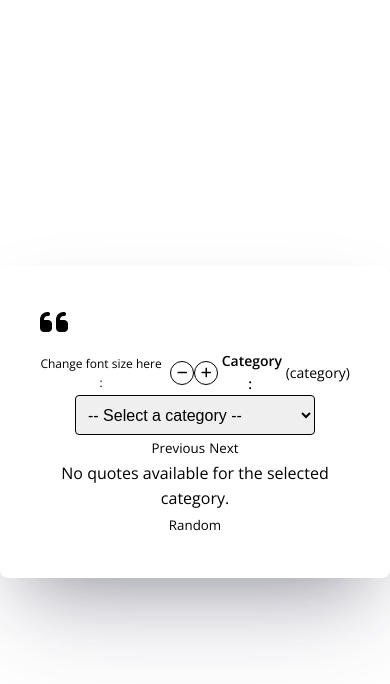
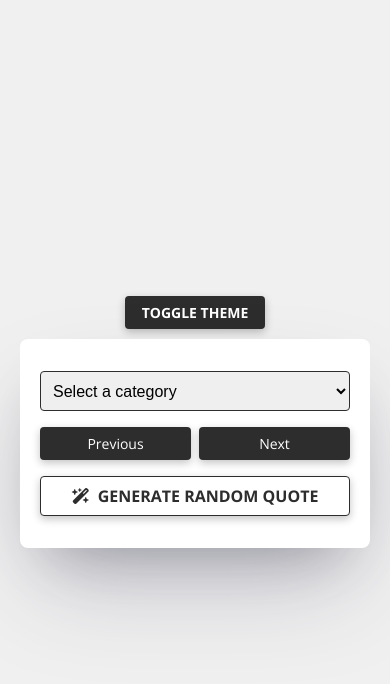
Before and after one commit to prabinmagar/random-quote-generator, a plain HTML site: page index.html in a window 390 px wide. Both pictures are taken after a click on the button "Previous". Drawn offline with nearby package versions, Linux system fonts and the light colour scheme.

Commit message:
Stylings & theme mode feature added

```diff
--- a/assets/css/main.css
+++ b/assets/css/main.css
@@ -1,9 +1,16 @@
 :root {
-  --default-black: #000000;
+  --default-black: #2d2d2d;
   --default-white: #ffffff;
+  --bg-color: #f0f0f0;
   /* font stack */
   --font-open-sans: "Open Sans", sans-serif;
   --transition: all 300ms ease-in-out;
+}
+
+.dark-mode {
+  --default-white: #2d2d2d;
+  --default-black: #fff;
+  --bg-color: #000;
 }
 
 *,
@@ -15,7 +22,7 @@
 }
 
 body {
-  min-height: 100vh;
+  min-height: calc(100vh - 40px);
   height: 100%;
   display: flex;
   align-items: center;
@@ -25,6 +32,9 @@ body {
   font-weight: 400;
   line-height: 1.6;
   font-size: 16px;
+  background: var(--bg-color);
+  margin: 20px;
+  color: var(--default-black);
 }
 
 button {
@@ -33,6 +43,13 @@ button {
   border: 0;
   outline: 0;
   font-family: inherit;
+  text-align: center;
+  white-space: nowrap;
+  text-align: center;
+  vertical-align: middle;
+  display: inline-flex;
+  justify-content: center;
+  align-items: center;
 }
 
 select {
@@ -42,20 +59,24 @@ select {
   height: 40px;
   width: 240px;
   padding: 0 8px;
+  outline: 0;
 }
 
 /* FLEX UITLS */
-.d-flex{
+.d-flex {
   display: flex;
 }
-.align-items-center{
+.align-items-center {
   align-items: center;
 }
-.justify-content-center{
+.justify-content-center {
   justify-content: center;
 }
-.justify-content-between{
+.justify-content-between {
   justify-content: space-between;
+}
+.flex-column {
+  flex-direction: column;
 }
 
 /* FONT WEIGHTS */
@@ -80,7 +101,7 @@ select {
   font-size: 20px;
 }
 
-.page-wrapper{
+.page-wrapper {
   width: 100%;
 }
 
@@ -94,6 +115,7 @@ select {
   margin-right: auto;
   margin-left: auto;
   width: 100%;
+  background: var(--default-white);
 }
 
 #quote {
@@ -119,11 +141,132 @@ select {
   border-radius: 100%;
   font-size: 12px;
   transition: var(--transitions);
+  color: var(--default-black);
 }
 .font-btn:hover {
   background-color: var(--default-black);
   color: var(--default-white);
 }
-.font-size-btns{
+.font-size-btns {
   margin-left: 8px;
+  gap: 4px;
 }
+
+.navigate-btns {
+  margin: 16px 0;
+}
+.navigate-btns button {
+  background: var(--default-black);
+  border: 1px solid transparent;
+  font-size: 14px;
+  color: var(--default-white);
+  padding: 6px 16px;
+  display: inline-flex;
+  border-radius: 4px;
+  box-shadow: rgba(0, 0, 0, 0.24) 0px 3px 8px;
+}
+
+.navigate-btns button:hover {
+  background: var(--default-white);
+  color: var(--default-black);
+  border-color: var(--default-black);
+}
+
+#generate-btn {
+  margin-top: 12px;
+  background: var(--default-white);
+  border: 1px solid var(--default-black);
+  color: var(--default-black);
+  font-size: 16px;
+  padding: 8px 20px;
+  display: inline-flex;
+  align-items: center;
+  border-radius: 4px;
+  text-transform: uppercase;
+  font-weight: 700;
+  gap: 8px;
+  box-shadow: rgba(0, 0, 0, 0.24) 0px 3px 8px;
+}
+
+#message-box {
+  background: var(--default-black);
+  color: var(--default-white);
+  display: inline-flex;
+  border-radius: 4px;
+  padding: 4px 10px;
+  position: relative;
+  font-size: 12px;
+  display: none;
+}
+#message-box::after {
+  position: absolute;
+  top: 100%;
+  left: 50%;
+  content: "";
+  border-top: 10px solid var(--default-black);
+  border-right: 10px solid transparent;
+  border-left: 10px solid transparent;
+  transform: translateX(-50%);
+}
+
+.quote-author {
+  margin-bottom: 8px;
+  margin-top: 12px;
+  font-style: italic;
+  font-weight: 600;
+}
+
+#theme-btn {
+  background: var(--default-black);
+  gap: 4px;
+  text-transform: uppercase;
+  font-weight: 700;
+  color: var(--default-white);
+  border-radius: 4px;
+  font-size: 14px;
+  padding: 6px 16px;
+  display: inline-flex;
+  align-items: center;
+  border: 1px solid transparent;
+  box-shadow: rgba(0, 0, 0, 0.24) 0px 3px 8px;
+  margin-bottom: 10px;
+}
+
+.hide {
+  display: none;
+}
+
+@media (max-width: 576px) {
+  .quote-wrapper {
+    padding: 32px 20px;
+  }
+  select {
+    width: 100%;
+  }
+
+  #generate-btn {
+    width: 100%;
+    margin-top: 0;
+  }
+
+  .navigate-btns {
+    display: flex;
+    gap: 8px;
+  }
+  .navigate-btns button {
+    flex: 1;
+  }
+
+  .quote-text-misc {
+    gap: 8px;
+    flex-wrap: wrap;
+    justify-content: center;
+  }
+
+  #quote {
+    font-size: 16px;
+  }
+  .quote-text-wrapper i{
+    font-size: 20px;
+  }
+}
--- a/assets/js/main.js
+++ b/assets/js/main.js
@@ -12,8 +12,10 @@ const authorText = document.getElementById("author");
 const categoryText = document.getElementById("category");
 const categoriesDropdown = document.getElementById("categories-dropdown");
 const messageBox = document.getElementById("message-box");
-const decreaseFontBtn = document.getElementById('decrease-font-btn');
-const increaseFontBtn = document.getElementById('increase-font-btn');
+const decreaseFontBtn = document.getElementById("decrease-font-btn");
+const increaseFontBtn = document.getElementById("increase-font-btn");
+const quoteTextBlock = document.querySelector(".quote-text");
+const themeBtn = document.getElementById('theme-btn');
 
 async function fetchQuotesData() {
   try {
@@ -39,7 +41,7 @@ fetchQuotesData();
 const showCategoriesDropdown = () => {
   const categoriesSelect = document.createElement("select");
   const selectLabelOption = document.createElement("option");
-  selectLabelOption.textContent = "-- Select a category --";
+  selectLabelOption.textContent = "Select a category";
   selectLabelOption.value = "";
   selectLabelOption.selected = true;
   categoriesSelect.appendChild(selectLabelOption);
@@ -49,6 +51,7 @@ const showCategoriesDropdown = () => {
     categoryOption.textContent = category;
     categoryOption.value = category;
     categoriesSelect.appendChild(categoryOption);
+    quoteTextBlock.classList.add("hide");
   });
 
   categoriesSelect.addEventListener("change", (event) => {
@@ -60,6 +63,7 @@ const showCategoriesDropdown = () => {
       authorText.textContent = "";
       categoryText.textContent = "";
       messageBox.textContent = "";
+      quoteTextBlock.classList.add("hide");
     } else {
       showMessage("Please select a category.");
     }
@@ -92,6 +96,7 @@ const generateRandomQuote = () => {
   quoteText.textContent = quote.quote;
   authorText.textContent = quote.author;
   categoryText.textContent = `(${quote.category})`;
+  quoteTextBlock.classList.remove("hide");
 };
 
 const handlePrevQuote = () => {
@@ -105,6 +110,7 @@ const handlePrevQuote = () => {
   quoteText.textContent = quote.quote;
   authorText.textContent = quote.author;
   categoryText.textContent = `(${quote.category})`;
+  quoteTextBlock.classList.remove("hide");
 };
 
 const handleNextQuote = () => {
@@ -117,6 +123,7 @@ const handleNextQuote = () => {
   quoteText.textContent = quote.quote;
   authorText.textContent = quote.author;
   categoryText.textContent = `(${quote.category})`;
+  quoteTextBlock.classList.remove("hide");
 };
 
 const generateRandomIndex = () => {
@@ -125,6 +132,11 @@ const generateRandomIndex = () => {
 
 const showMessage = (message) => {
   messageBox.textContent = message;
+  messageBox.style.display = "block";
+
+  setTimeout(() => {
+    messageBox.style.display = "none";
+  }, 1000);
 };
 
 const increaseQuoteFontSize = () => {
@@ -141,9 +153,29 @@ const decreaseQuoteFontSize = () => {
   quoteText.style.fontSize = `${newFontSize}px`;
 };
 
+const toggleThemeMode = () => {
+  const pageBody = document.body;
+  pageBody.classList.toggle("dark-mode");
+
+  if (pageBody.classList.contains("dark-mode")) {
+    localStorage.setItem("theme", "dark");
+  } else {
+    localStorage.setItem("theme", "light");
+  }
+};
+
+const useSavedTheme = () => {
+  const savedTheme = localStorage.getItem("theme") || "light";
+  if (savedTheme === "dark") {
+    document.body.classList.add('dark-mode');
+  }
+}
+
+useSavedTheme();
+
 generateBtn.addEventListener("click", generateRandomQuote);
 nextQuoteBtn.addEventListener("click", handleNextQuote);
 prevQuoteBtn.addEventListener("click", handlePrevQuote);
-
 decreaseFontBtn.addEventListener("click", decreaseQuoteFontSize);
 increaseFontBtn.addEventListener("click", increaseQuoteFontSize);
+themeBtn.addEventListener("click", toggleThemeMode);
--- a/index.html
+++ b/index.html
@@ -21,16 +21,16 @@
 </head>
 
 <body>
-
-    <div class="page-wrapper">
+    <div class="page-wrapper d-flex flex-column align-items-center justify-content-center">
+        <button type="button" id="theme-btn">Toggle Theme</button>
         <div class="quote-wrapper">
             <div class="quote-content-top">
-                <div class="quote-text">
+                <div class="quote-text hide">
                     <div class="quote-text-wrapper">
                         <i class="fas fa-quote-left"></i>
                         <span id="quote"></span>
                     </div>
-                    <div class="d-flex align-items-center justify-content-between">
+                    <div class="quote-text-misc d-flex align-items-center justify-content-between flex-wrap">
                         <div class="d-flex align-items-center">
                             <p class="text-xs">Change font size here :</p>
                             <div class="font-size-btns d-flex align-items-center">
@@ -47,9 +47,9 @@
                             <span id="category">(category)</span>
                         </div>
                     </div>
-                </div>
-                <div class="quote-author">
-                    <span id="author"></span>
+                    <div class="quote-author">
+                        --&nbsp;<span id="author"></span>
+                    </div>
                 </div>
                 <div id="categories-dropdown">
                     <!-- categories list select list here -->
@@ -59,9 +59,10 @@
                     <button type="button" id="next-quote">Next</button>
                 </div>
             </div>
-            <div class="quote-content-bottom">
+            <div class="quote-content-bottom d-flex flex-column align-items-center">
                 <div id="message-box"></div>
-                <button type="button" id="generate-btn">Random</button>
+                <button type="button" id="generate-btn"><i class="fa-solid fa-wand-magic-sparkles"></i> generate Random
+                    quote</button>
             </div>
         </div>
     </div>
```
Lines whose indentation alone changed are shown as unchanged.
